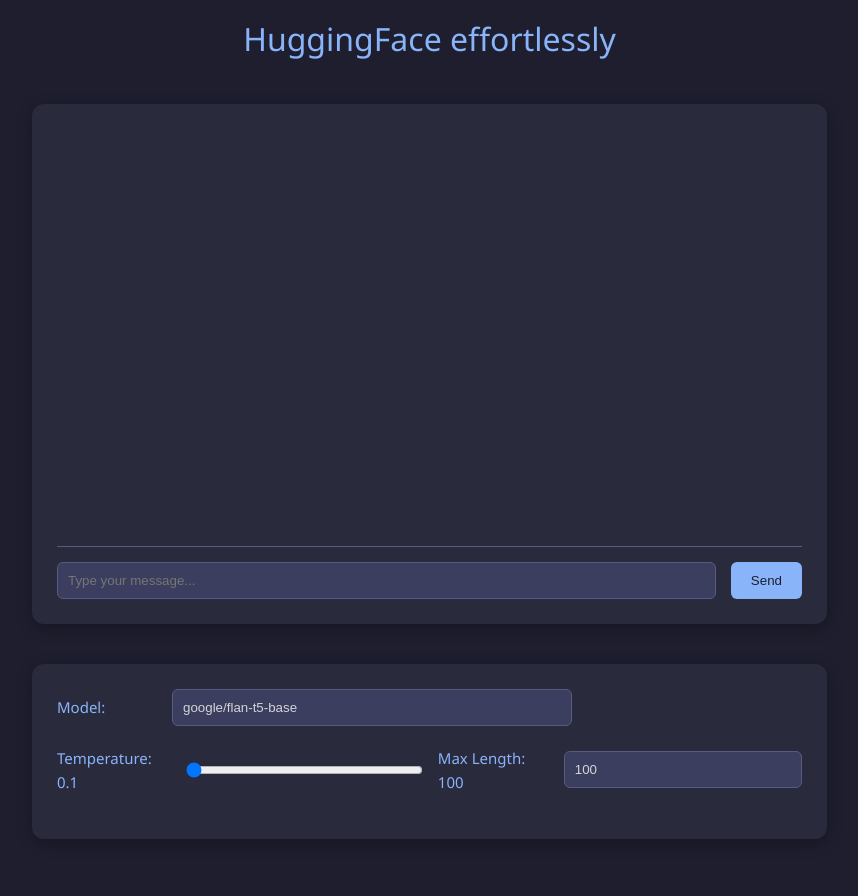
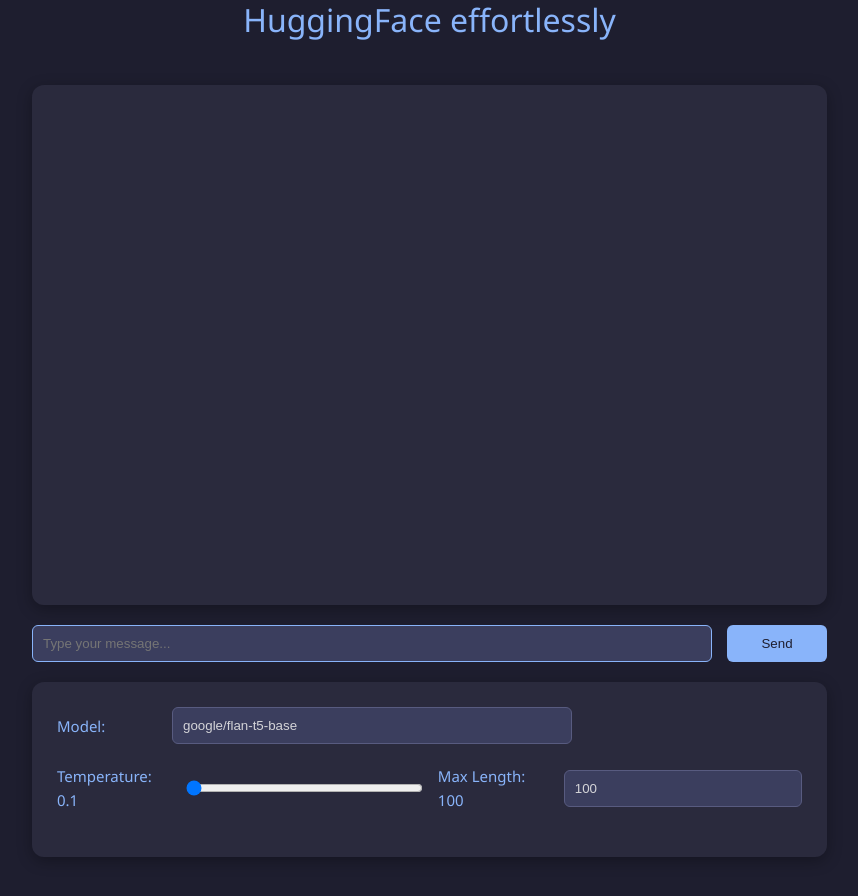
Before and after one commit to Aetheridon/fend, a Vue app in the folder src/frontend/: page / in a window 1280 px wide. Shown: the whole page, without its empty margins (72-930 px from the left). Built offline with nearby package versions, Linux system fonts and the light colour scheme.

Commit message:
updated frontend and improved llm code

```diff
--- a/src/frontend/src/assets/home.css
+++ b/src/frontend/src/assets/home.css
@@ -33,7 +33,7 @@
     max-width: 100%;
     display: flex;
     justify-content: center;
-    margin-bottom: 40px;
+    margin-bottom: 20px;
 }
 
 .chat-area {
@@ -46,6 +46,7 @@
     box-shadow: 0 4px 15px rgba(0, 0, 0, 0.3);
     display: flex;
     flex-direction: column;
+    scroll-behavior: smooth;
 }
 
 .message {
@@ -69,12 +70,53 @@
     margin-right: auto;
 }
 
+/* Improved typing indicator */
+.typing-indicator {
+    display: flex;
+    align-items: center;
+    justify-content: center;
+    padding: 8px 0;
+    min-height: 24px;
+    min-width: 60px;
+}
+
+.typing-indicator .dot {
+    width: 8px;
+    height: 8px;
+    margin: 0 4px;
+    border-radius: 50%;
+    background-color: #89b4fa;
+    animation: bounce 1.4s infinite ease-in-out;
+    display: inline-block;
+}
+
+.typing-indicator .dot:nth-child(1) {
+    animation-delay: -0.32s;
+}
+
+.typing-indicator .dot:nth-child(2) {
+    animation-delay: -0.16s;
+}
+
+@keyframes bounce {
+    0%, 80%, 100% {
+        transform: translateY(0);
+    }
+    40% {
+        transform: translateY(-10px);
+    }
+}
+
+.chat-controls {
+    width: 100%;
+    max-width: 100%;
+    margin-bottom: 20px;
+}
+
 .chat-input {
-    margin-top: auto;
     display: flex;
     gap: 15px;
-    padding-top: 15px;
-    border-top: 1px solid #585b80;
+    width: 100%;
 }
 
 .chat-input input {
@@ -85,6 +127,7 @@
     padding: 10px;
     color: #d4d4d8;
     outline: none;
+    transition: border-color 0.2s;
 }
 
 .chat-input input:focus {
@@ -98,11 +141,17 @@
     padding: 10px 20px;
     border-radius: 6px;
     cursor: pointer;
-    transition: background-color 0.2s;
+    transition: all 0.2s;
+    min-width: 100px;
 }
 
-.chat-input button:hover {
+.chat-input button:hover:not(:disabled) {
     background-color: #6b9bf8;
+}
+
+.chat-input input:disabled, .chat-input button:disabled {
+    opacity: 0.7;
+    cursor: not-allowed;
 }
 
 .controls {
--- a/src/frontend/src/views/Home.vue
+++ b/src/frontend/src/views/Home.vue
@@ -1,5 +1,5 @@
 <script setup>
-import { ref } from 'vue';
+import { ref, nextTick, onMounted, watch } from 'vue';
 import '../assets/home.css';
 
 const modelInput = ref('google/flan-t5-base');
@@ -7,11 +7,32 @@
 const messages = ref([]);
 const temperature = ref(0.1);
 const maxLength = ref(100);
+const isLoading = ref(false);
+const chatAreaRef = ref(null);
+
+const scrollToBottom = async () => {
+  await nextTick();
+  if (chatAreaRef.value) {
+    chatAreaRef.value.scrollTop = chatAreaRef.value.scrollHeight;
+  }
+};
+
+watch(messages, () => {
+  scrollToBottom();
+}, { deep: true });
 
 const sendPrompt = async () => {
-    if (!promptInput.value.trim()) return;
+    if (!promptInput.value.trim() || isLoading.value) return;
 
-    messages.value.push({ text: promptInput.value, sender: 'user' });
+    const promptToSend = promptInput.value;
+
+    promptInput.value = "";
+
+    messages.value.push({ text: promptToSend, sender: 'user' });
+
+    isLoading.value = true;
+
+    messages.value.push({ isTyping: true, sender: 'bot' });
 
     try {
         const res = await fetch('http://localhost:8000/infer', {
@@ -19,38 +40,61 @@
             headers: { 'Content-Type': 'application/json' },
             body: JSON.stringify({
                 model_name: modelInput.value,
-                prompt: promptInput.value,
+                prompt: promptToSend,
                 max_length: maxLength.value,
                 temperature: temperature.value
             })
         });
         const data = await res.json();
 
+        messages.value.pop()
         messages.value.push({ text: data.response, sender: 'bot' });
         console.log(`Response: ${data.response}`);
+
     } catch (error) {
         console.error(`Error hitting API URI: ${error}`);
+        messages.value.pop();
         messages.value.push({ text: "Error: Couldn't get a response from the server.", sender: 'bot' });
+
+    } finally {
+        isLoading.value = false;
+        scrollToBottom();
     }
+};
 
-    promptInput.value = '';
-};
+onMounted(() => {
+    const inputEl = document.querySelector('.chat-input input');
+    if (inputEl) inputEl.focus();
+});
 </script>
 
 <template>
     <main>
         <h1>Fend. Interact with tons of LLM models from HuggingFace effortlessly</h1>
         <div class="chat-container">
-            <div class="chat-area">
-                <!-- Render messages dynamically -->
+            <div class="chat-area" ref="chatAreaRef">
                 <div v-for="(message, index) in messages" :key="index" :class="['message', message.sender]">
-                    {{ message.text }}
+                    <div v-if="message.isTyping" class="typing-indicator">
+                        <div class="dot"></div>
+                        <div class="dot"></div>
+                        <div class="dot"></div>
+                    </div>
+                    <template v-else>{{ message.text }}</template>
                 </div>
-                <!-- Chat input -->
-                <div class="chat-input">
-                    <input v-model="promptInput" type="text" placeholder="Type your message..." @keyup.enter="sendPrompt" />
-                    <button @click="sendPrompt">Send</button>
-                </div>
+            </div>
+        </div>
+        <div class="chat-controls">
+            <div class="chat-input">
+                <input
+                    v-model="promptInput"
+                    type="text"
+                    placeholder="Type your message..."
+                    @keyup.enter="sendPrompt"
+                    :disabled="isLoading"
+                />
+                <button @click="sendPrompt" :disabled="isLoading">
+                    {{ isLoading ? 'Sending...' : 'Send' }}
+                </button>
             </div>
         </div>
         <div class="controls">
```
Also changed, not shown: 1 other file (tests, documents, lock files or other folders).
